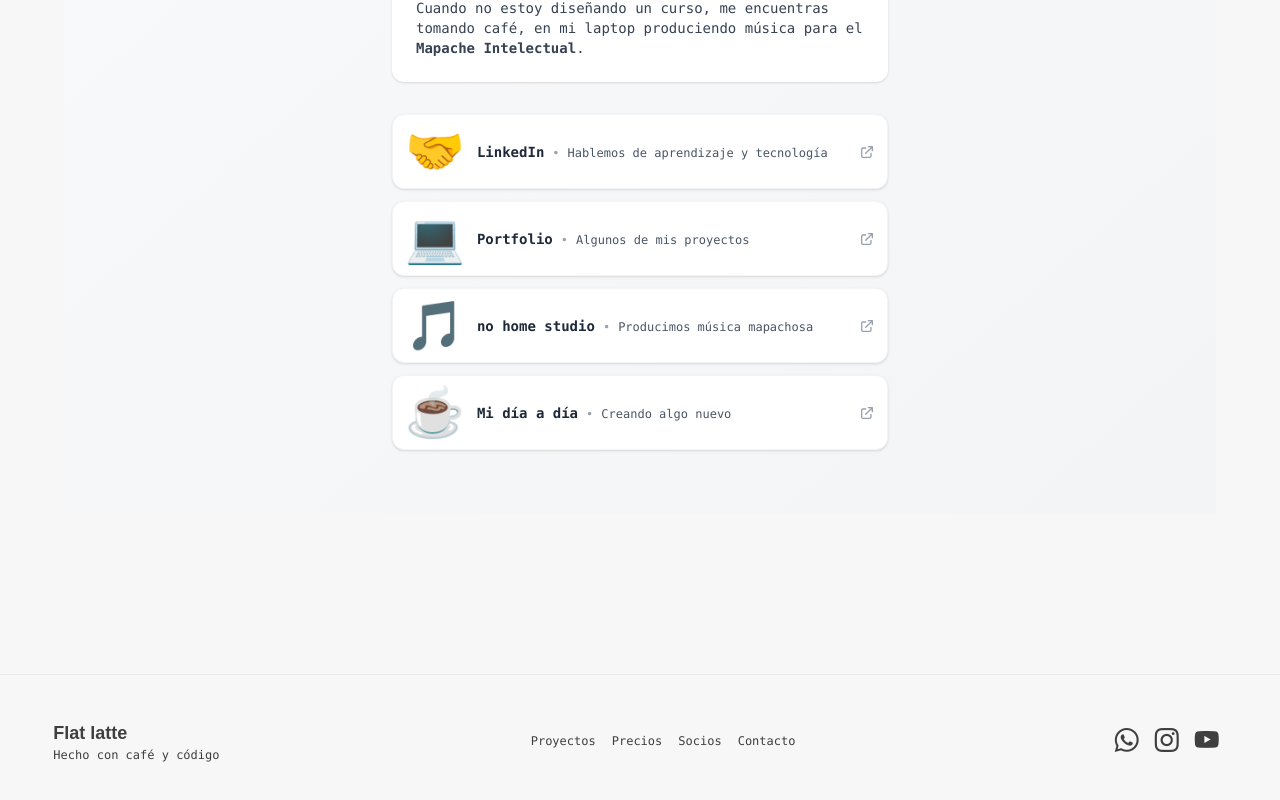
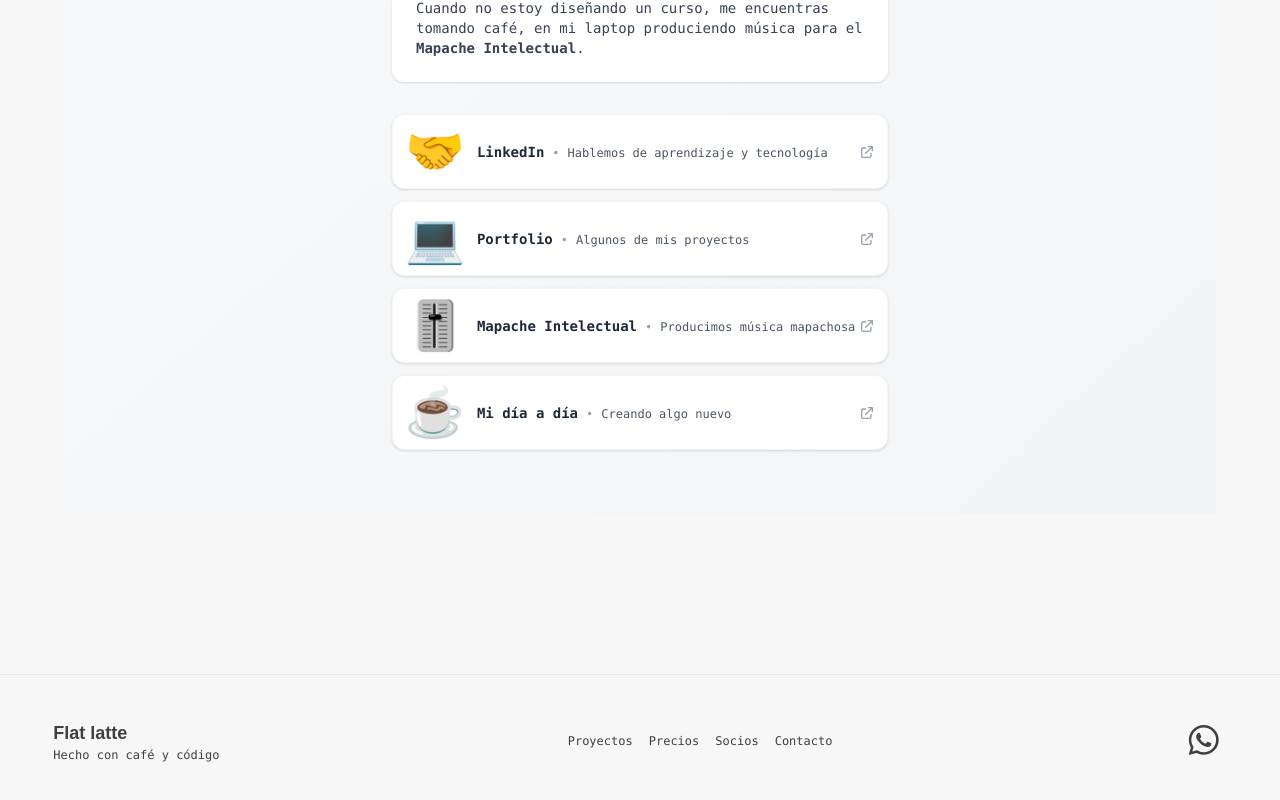
Before and after one commit to okvianey/flatlatte-next, a Next.js app: page /okvianey in a window 1280 px wide. Shown: the part 600-1400 px from the top of the page. Built offline with nearby package versions, Linux system fonts and the light colour scheme; a web font is replaced by a local one.

Commit message:
actualización de perfil personal

```diff
--- a/app/components/sections/Footer.js
+++ b/app/components/sections/Footer.js
@@ -41,7 +41,7 @@
 
         </div>
 
-        <div className="flex order-3 justify-center items-center text-2xl">
+        <div className="flex order-3 justify-center items-center text-3xl">
           <a
             className='relative inline-block group'
             href="https://wa.me/529223400366?text=Hola%21%20Me%20gustar%C3%ADa%20informaci%C3%B3n"
@@ -51,24 +51,7 @@
             <i className="bi bi-whatsapp relative z-10 py-1 px-2" />
             <span className="absolute bottom-0 left-0 w-0 py-4  bg-yellow-200 opacity-60 transform -rotate-1 transition-all duration-300 group-hover:w-full group-hover:px-2 z-0"></span>
           </a>
-          <a
-            className='relative inline-block group'
-            href="https://www.instagram.com/okflatlatte/"
-            target="_blank"
-            rel="noreferrer"
-          >
-            <i className="bi bi-instagram relative z-10 py-1 px-2" />
-            <span className="absolute bottom-0 left-0 w-0 py-4  bg-yellow-200 opacity-60 transform -rotate-1 transition-all duration-300 group-hover:w-full group-hover:px-2 z-0"></span>
-          </a>
-          <a
-            className='relative inline-block group'
-            href="https://www.youtube.com/@nohomestudio"
-            target="_blank"
-            rel="noreferrer"
-          >
-            <i className="bi bi-youtube relative z-10 py-1 px-2" />
-            <span className="absolute bottom-0 left-0 w-0 py-4  bg-yellow-200 opacity-60 transform -rotate-1 transition-all duration-300 group-hover:w-full group-hover:px-2 z-0"></span>
-          </a>
+
         </div>
 
         <div className='mx-auto my-5 order-2 md:hidden w-11/12 border-t-1 boder-[var(--accent)'></div>
--- a/app/okvianey/page.js
+++ b/app/okvianey/page.js
@@ -20,12 +20,12 @@
       emoji: "💻"
     },
     {
-      href: "https://youtube.com/@nohomestudio",
+      href: "https://youtube.com/@mapache.intelectual",
       image: "/assets/img/nohomestudio.jpg",
-      alt: "nohome studio",
-      text: "no home studio",
+      alt: "Mapache Intelectual",
+      text: "Mapache Intelectual",
       description: "Producimos música mapachosa",
-      emoji: "🎵"
+      emoji: "🎚️"
     },
     // {
     //   href: "https://flatlatte.com/",
```
